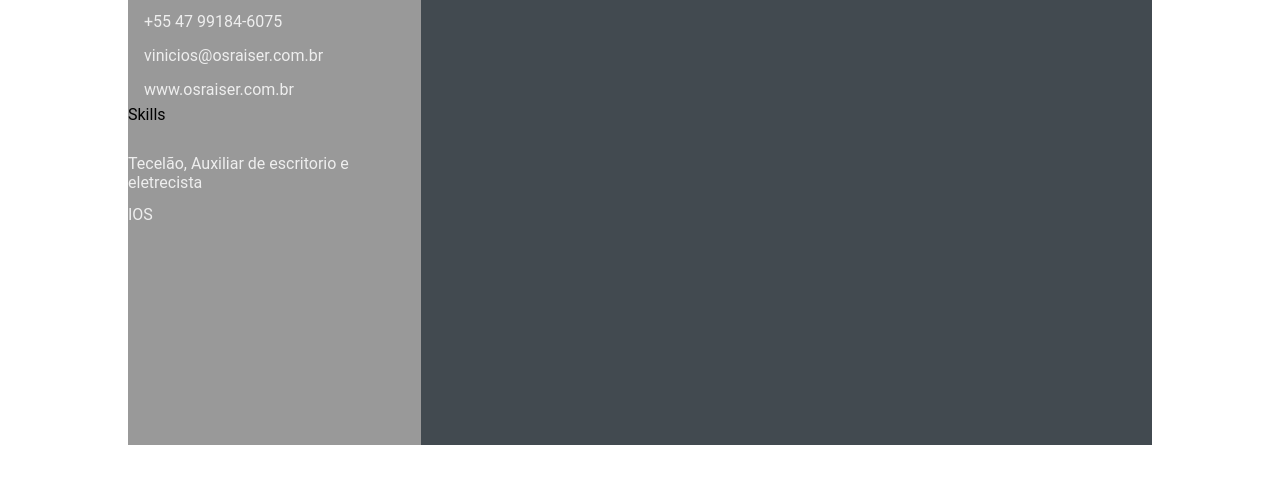
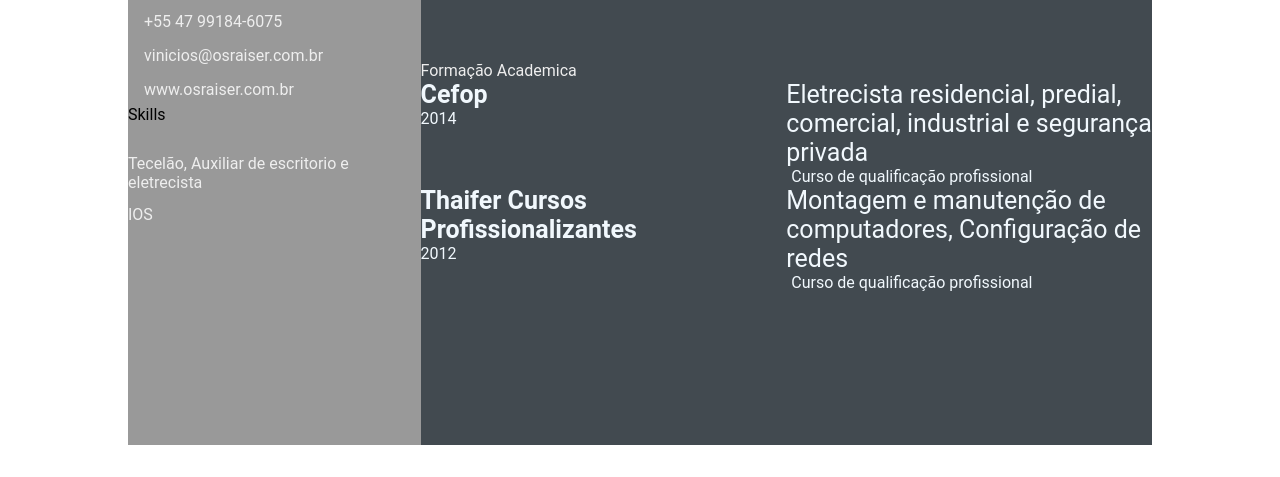
Before and after one commit to Raiservinicios/Raiservinicios.github.io, a plain HTML site: page index.html in a window 1280 px wide. Shown: the part 406-883 px from the top of the page. Drawn offline with Linux system fonts and the light colour scheme.

Commit message:
Add-school-academy (#6)

```diff
--- a/index.html
+++ b/index.html
@@ -42,7 +42,7 @@ Day-02
                 </div>
             </section>
         </section>
-        <section class="right-section">
+        <section class="right-section"^>
             <div class="right-section-contents">
                 <section class="about gap">
                     <div class="right-title">Sobre Mim</div>
@@ -51,12 +51,12 @@ Day-02
                         <br> Um pouco mais sobre faço
                         <br> Quais são minhas competências
                     </p>
-                <section>
+                </section>
             </div>
-        <section class="experience gap">
-            <div class="right-title">Experiencia</div>
-            <div class="experience-contents">
-                <div class="exp-left">
+            <section class="experience gap">
+                <div class="right-title">Experiencia</div>
+                <div class="experience-contents">
+                    <div class="exp-left">
                     <p class="exp-company-name">Ocean Wedding Films</p>
                     <p class="exp-time-period">2019-Atual</p>
                 </div>
@@ -78,6 +78,29 @@ Day-02
                 </div>
             </div>
         </section>
+        <section class="education gap">
+            <div class="right-title">Formação Academica</div>
+            <div class="education-contents">
+                <div class="education-left">
+                <p class="education-school-name">Cefop</p>
+                <p class="education-time-period">2014</p>
+            </div>
+            <div class="education-right">
+                <p class="education-subject">Eletrecista residencial, predial, comercial, industrial e segurança privada</p>
+                <p class="education-desc">
+                    Curso de qualificação profissional
+                </p>
+            </div>
+            <div class="education-left">
+                <p class="education-school-name">Thaifer Cursos Profissionalizantes</p>
+                <p class="education-time-period">2012</p>
+            </div>
+            <div class="education-right">
+                <p class="education-subject">Montagem e manutenção de computadores, Configuração de redes</p>
+                <p class="education-desc">
+                    Curso de qualificação profissional
+                </p>
+            </div>
         </section>
     </main>
 </body>
```
